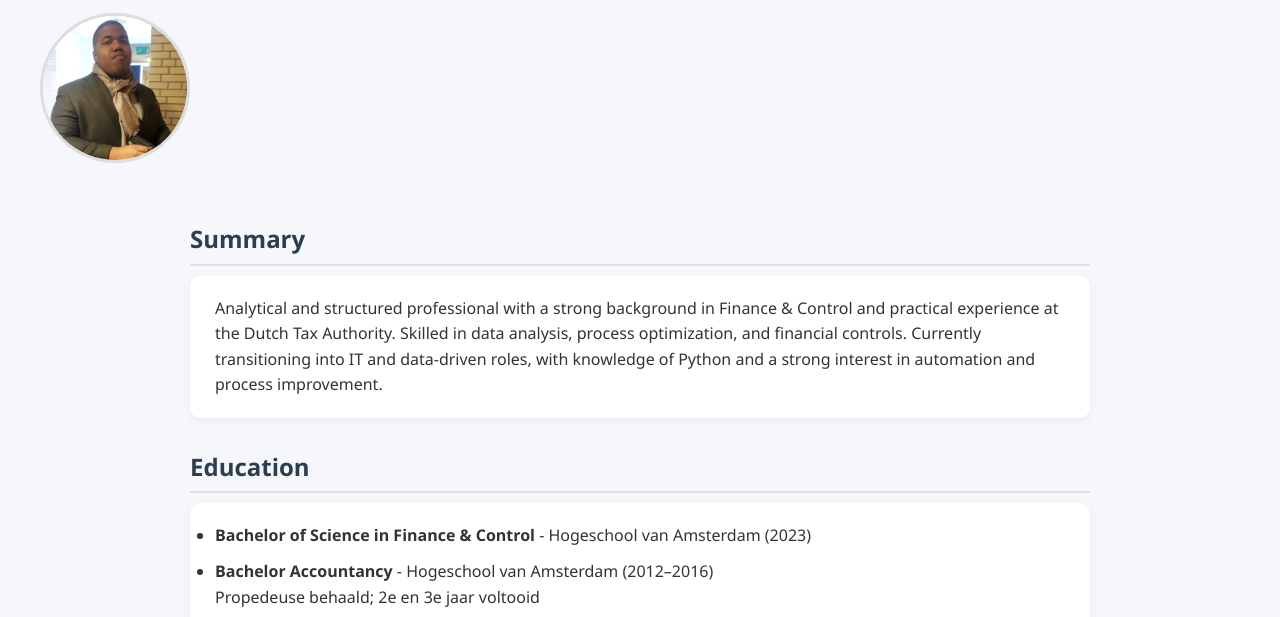
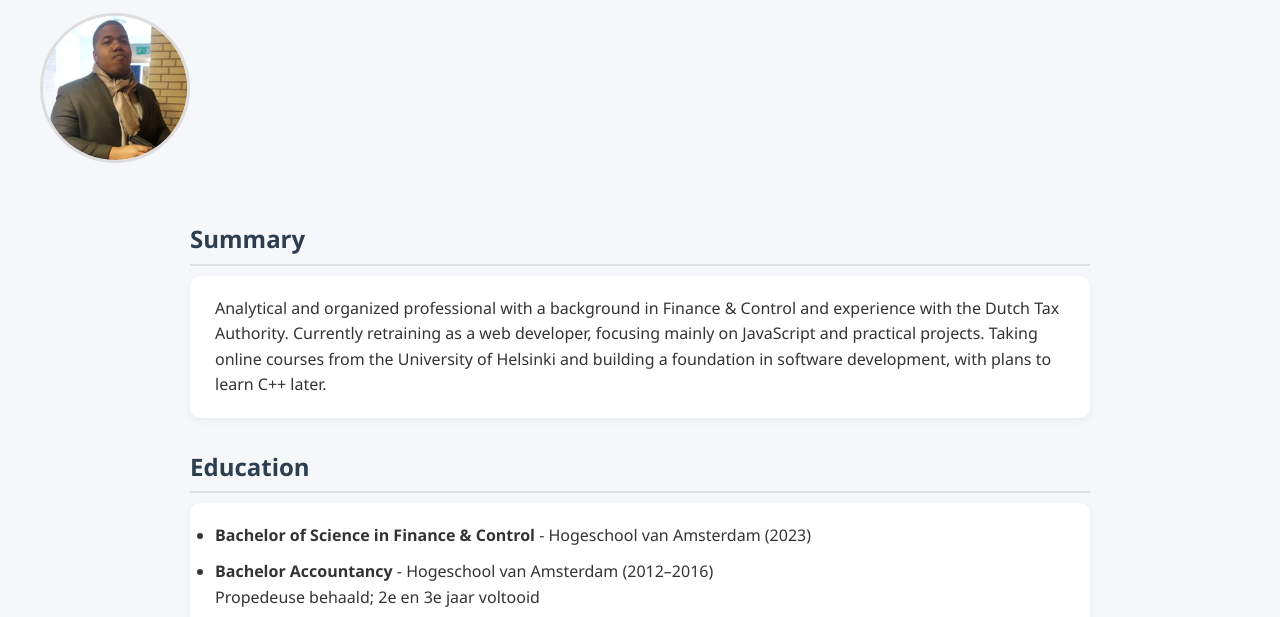
Before and after one commit to akhiem1994-droid/My-resume, a plain HTML site: page index.html in a window 1280 px wide. Shown: the part 115-732 px from the top of the page. Drawn offline with Linux system fonts and the light colour scheme.

Commit message:
Revise summary and professional focus in index.html
Updated summary to reflect current retraining as a web developer and focus on JavaScript.

```diff
--- a/index.html
+++ b/index.html
@@ -14,11 +14,7 @@
     <!-- Summary -->
     <h2>Summary</h2>
     <p>
-        Analytical and structured professional with a strong background in Finance & Control
-        and practical experience at the Dutch Tax Authority. Skilled in data analysis,
-        process optimization, and financial controls. Currently transitioning into IT
-        and data-driven roles, with knowledge of Python and a strong interest in automation
-        and process improvement.
+        Analytical and organized professional with a background in Finance & Control and experience with the Dutch Tax Authority. Currently retraining as a web developer, focusing mainly on JavaScript and practical projects. Taking online courses from the University of Helsinki and building a foundation in software development, with plans to learn C++ later.
     </p>
 
     <!-- Education -->
```
